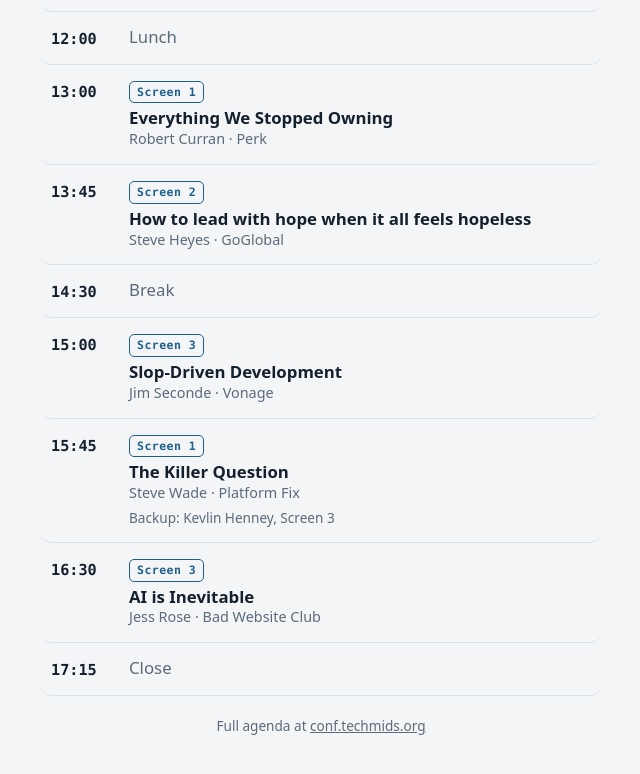
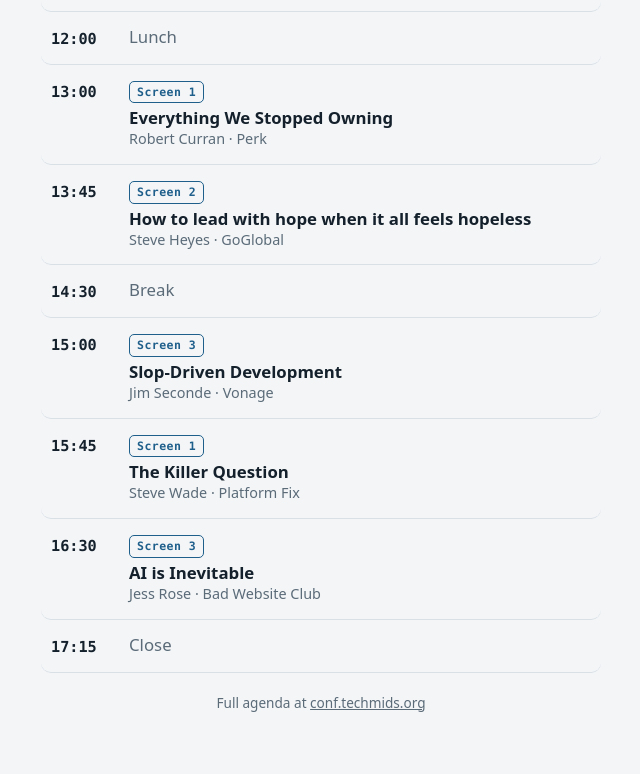
Before and after one commit to Waterdrips/techmidssite, a plain HTML site: page index.html in a window 1280 px wide. Shown: the part 833-1607 px from the top of the page, without its empty margins (319-959 px from the left). Drawn offline with Linux system fonts and the light colour scheme.

Commit message:
Remove backup talk line from 15:45 slot
Co-Authored-By: Claude Opus 5.5 <noreply@anthropic.com>
Claude-Session: https://claude.ai/code/session_01XFAiCMsVhC5myQ2fButa9D

```diff
--- a/index.html
+++ b/index.html
@@ -130,7 +130,7 @@ const items = [
   {t:"13:45", title:"How to lead with hope when it all feels hopeless", who:"Steve Heyes · GoGlobal", s:"Screen 2"},
   {t:"14:30", title:"Break", gap:true},
   {t:"15:00", title:"Slop-Driven Development", who:"Jim Seconde · Vonage", s:"Screen 3"},
-  {t:"15:45", title:"The Killer Question", who:"Steve Wade · Platform Fix", s:"Screen 1", alt:"Backup: Kevlin Henney, Screen 3"},
+  {t:"15:45", title:"The Killer Question", who:"Steve Wade · Platform Fix", s:"Screen 1"},
   {t:"16:30", title:"AI is Inevitable", who:"Jess Rose · Bad Website Club", s:"Screen 3"},
   {t:"17:15", title:"Close", gap:true, end:true}
 ];
```
